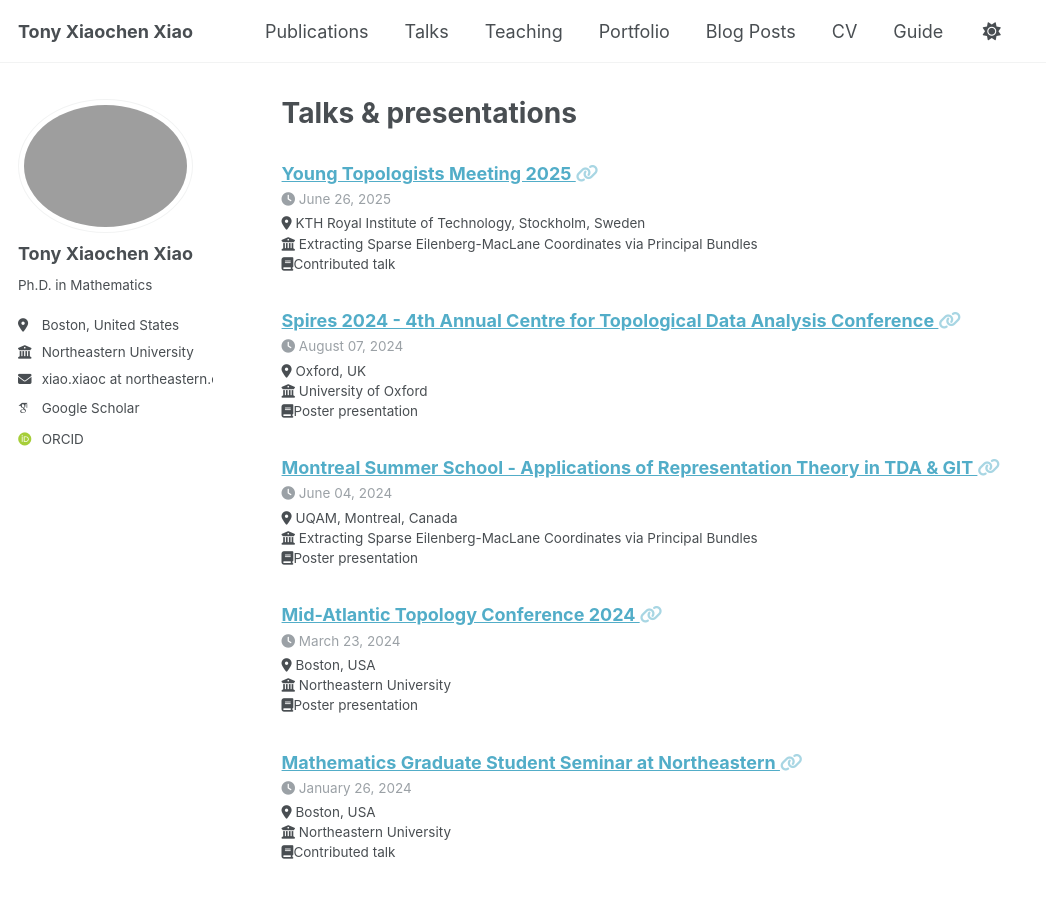
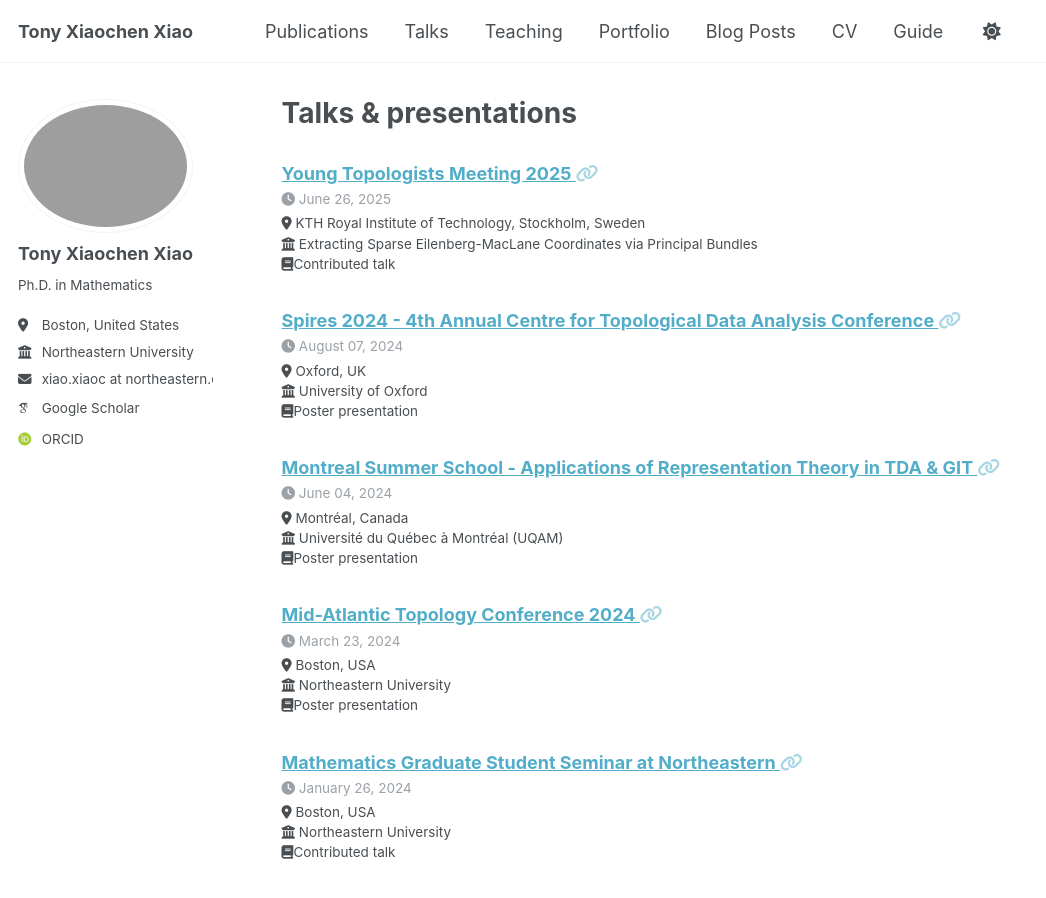
Before and after one commit to tonyxiaochenxiao/tonyxiaochenxiao.github.io, a Jekyll site: the page built from _pages/talks.html, in a window 1280 px wide and 900 px high. Shown: the whole window, without its empty margins (0-1046 px from the left). Built offline with Jekyll 4.4.1, drawn with Linux system fonts in a browser that asks for light colours; some web fonts are replaced; a script that is not in the unit is left out.

Commit message:
Update montreal.md

```diff
--- a/_talks/montreal.md
+++ b/_talks/montreal.md
@@ -4,7 +4,7 @@ collection: talks
 type: "Poster presentation"
 link: https://sites.google.com/view/montreal-rep-summer-school2024/home
 permalink: /talks/montreal
-venue: "Extracting Sparse Eilenberg-MacLane Coordinates via Principal Bundles"
+venue: "Université du Québec à Montréal (UQAM)"
 date: 2024-06-04
-location: "UQAM, Montreal, Canada"
+location: "Montréal, Canada"
 ---
```
